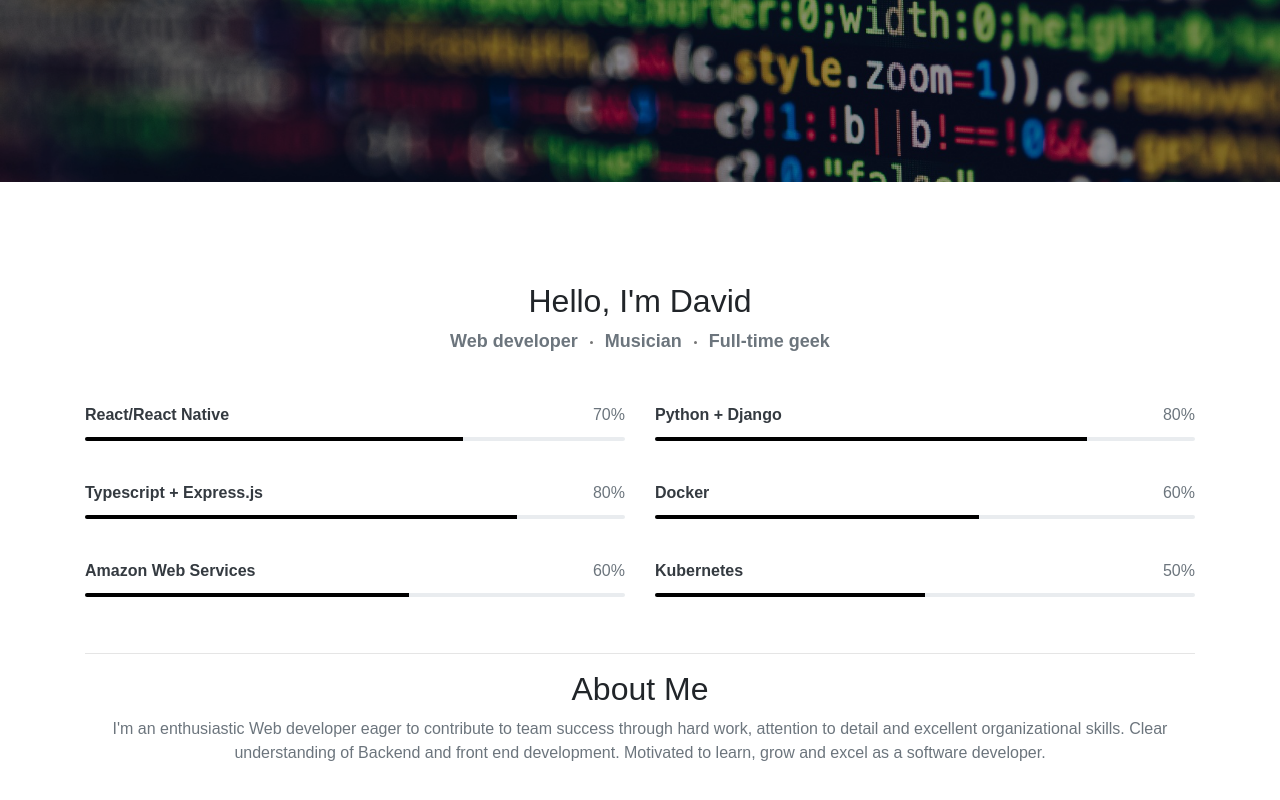
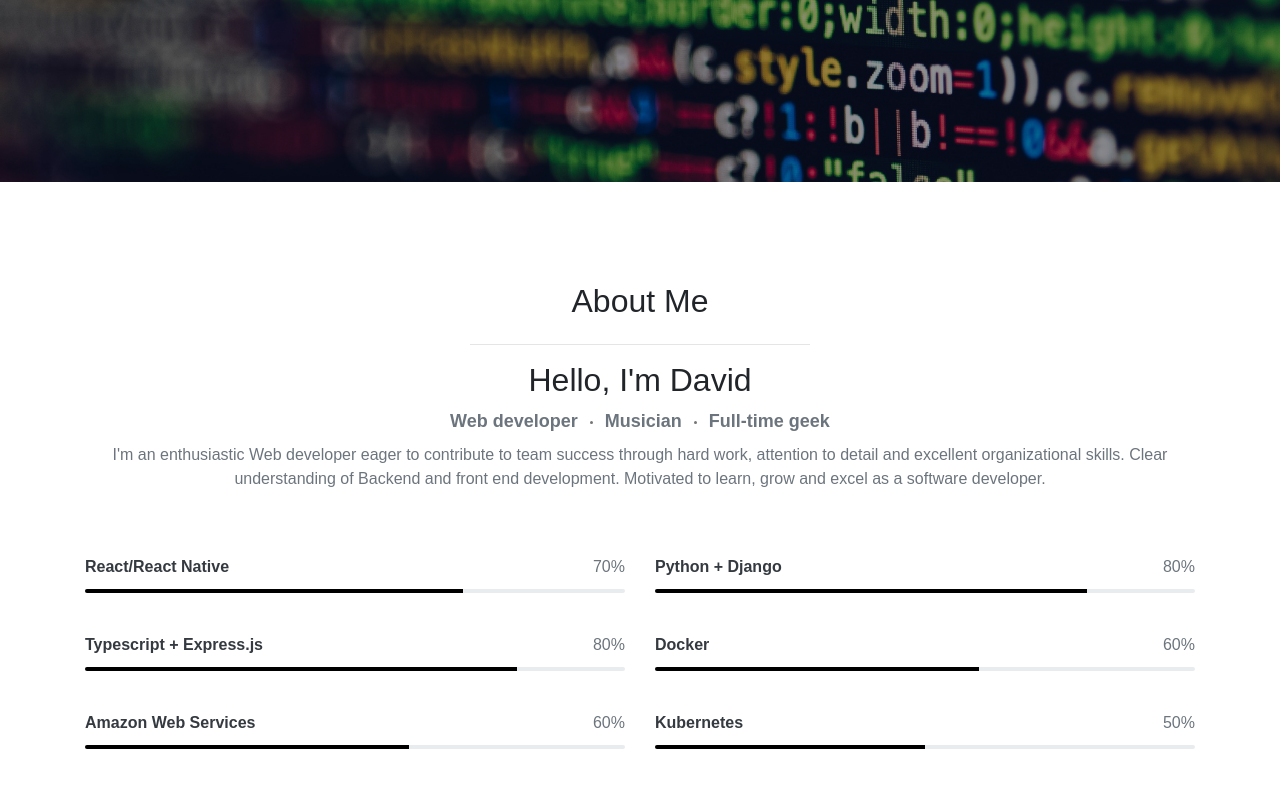
Before and after one commit to pod32g/pod32g.dev, a React (Create React App) app: page / in a window 1280 px wide. Shown: the part 618-1418 px from the top of the page. Built offline with nearby package versions, Linux system fonts and the light colour scheme.

Commit message:
Moved some items around so that the about page makes more sense

```diff
--- a/src/Views/About/About.tsx
+++ b/src/Views/About/About.tsx
@@ -8,6 +8,18 @@ export const About: FunctionComponent = () => {
                 <div className="row">
                     <div className="col-lg-12">
                         <div className="text-center mx-auto">
+                            <h2 >About Me</h2>
+                            <div className="d-flex justify-content-center">
+                                <div className="col-4">
+                                    <hr />
+                                </div>
+                            </div>
+                        </div>
+                    </div>
+                </div>
+                <div className="row">
+                    <div className="col-lg-12">
+                        <div className="text-center mx-auto">
                             <h2>Hello, I'm David</h2>
                             <ul className="mb-0 list-inline text-center about-work">
                                 <li className="list-inline-item mr-0 text-muted">Web developer</li>
@@ -15,6 +27,13 @@ export const About: FunctionComponent = () => {
                                 <li className="list-inline-item mr-0 text-muted">Full-time geek</li>
                             </ul>
                         </div>
+                    </div>
+                    <div className="col-lg-12 text-center mx-auto">
+                        <p className="text-muted mx-auto mt-2">
+                            I'm an enthusiastic Web developer eager to contribute to team success through hard work, attention
+                            to detail and excellent organizational skills. Clear understanding of Backend and front end
+                            development. Motivated to learn, grow and excel as a software developer.
+                            </p>
                     </div>
                 </div>
                 <div className="row mt-5">
@@ -65,19 +84,7 @@ export const About: FunctionComponent = () => {
                         </div>
                     </div>
                 </div>
-                <hr />
-                <div className="row">
-                    <div className="col-lg-12">
-                        <div className="text-center mx-auto">
-                            <h2 >About Me</h2>
-                            <p className="text-muted mx-auto mt-2">
-                                I'm an enthusiastic Web developer eager to contribute to team success through hard work, attention
-                                to detail and excellent organizational skills. Clear understanding of Backend and front end
-                                development. Motivated to learn, grow and excel as a software developer.
-                            </p>
-                        </div>
-                    </div>
-                </div>
+
             </div>
         </div>
     )
--- a/src/Views/MainView/MainView.tsx
+++ b/src/Views/MainView/MainView.tsx
@@ -71,6 +71,6 @@ export const MainView: FunctionComponent = () => {
             <section className="container-fluid" id="aboutMe">
                 <About />
             </section>
-        </div >
+        </div>
     )
 }
```
